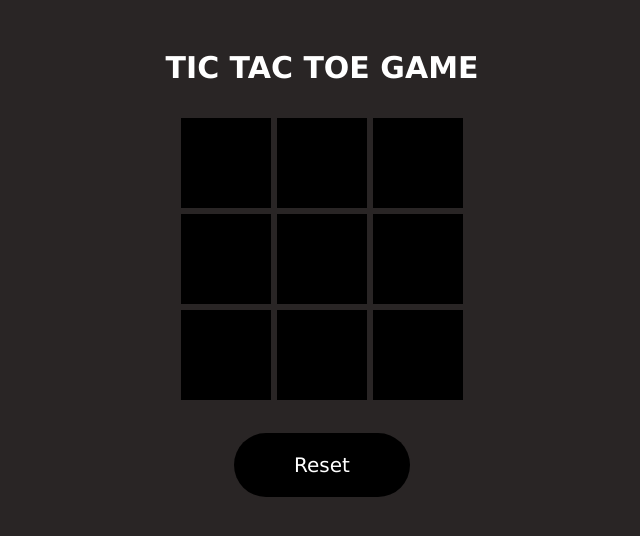
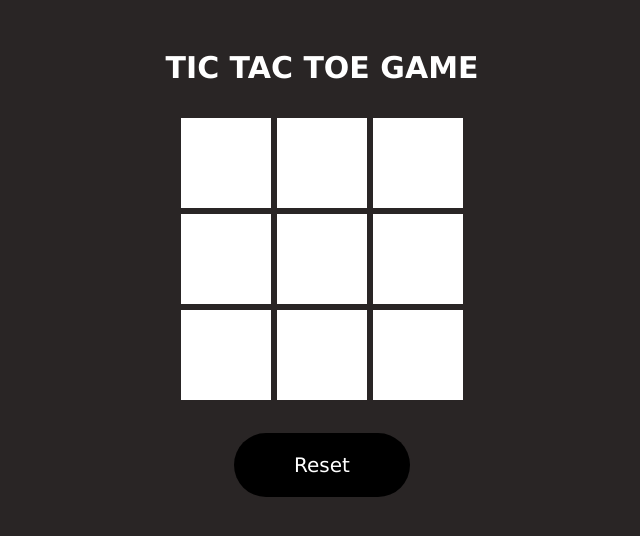
Before and after one commit to Empire688682/Tic-Tac-Toe, a React (Vite) app: page / in a window 1280 px wide. Shown: the top 536 px of the page, without its empty margins (318-958 px from the left). Built offline with nearby package versions, Linux system fonts and the light colour scheme.

Commit message:
new changes

```diff
--- a/src/Component/Tictactoe.css
+++ b/src/Component/Tictactoe.css
@@ -1,16 +1,14 @@
 .boxes{
     width: 90px;
     height: 90px;
-    background-color: black;
+    background-color: white;
     margin: 3px;
     cursor: pointer;display: flex;
     align-self: center;
     justify-content: center;
     transition: .4s ease-in;
 }
-.boxes:hover{
-    background-color: white;
-}
+
 .boxes img{
     width: 100%;
     height: 100%;
```
